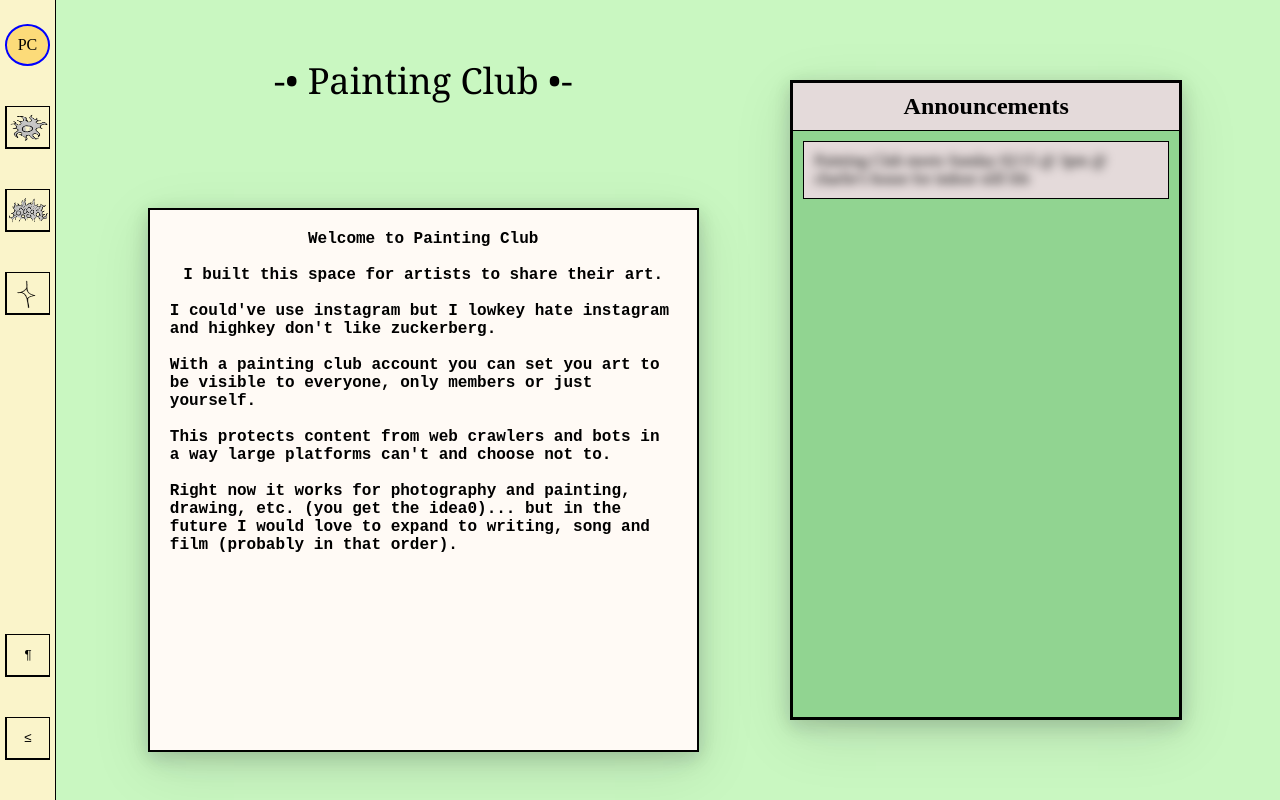
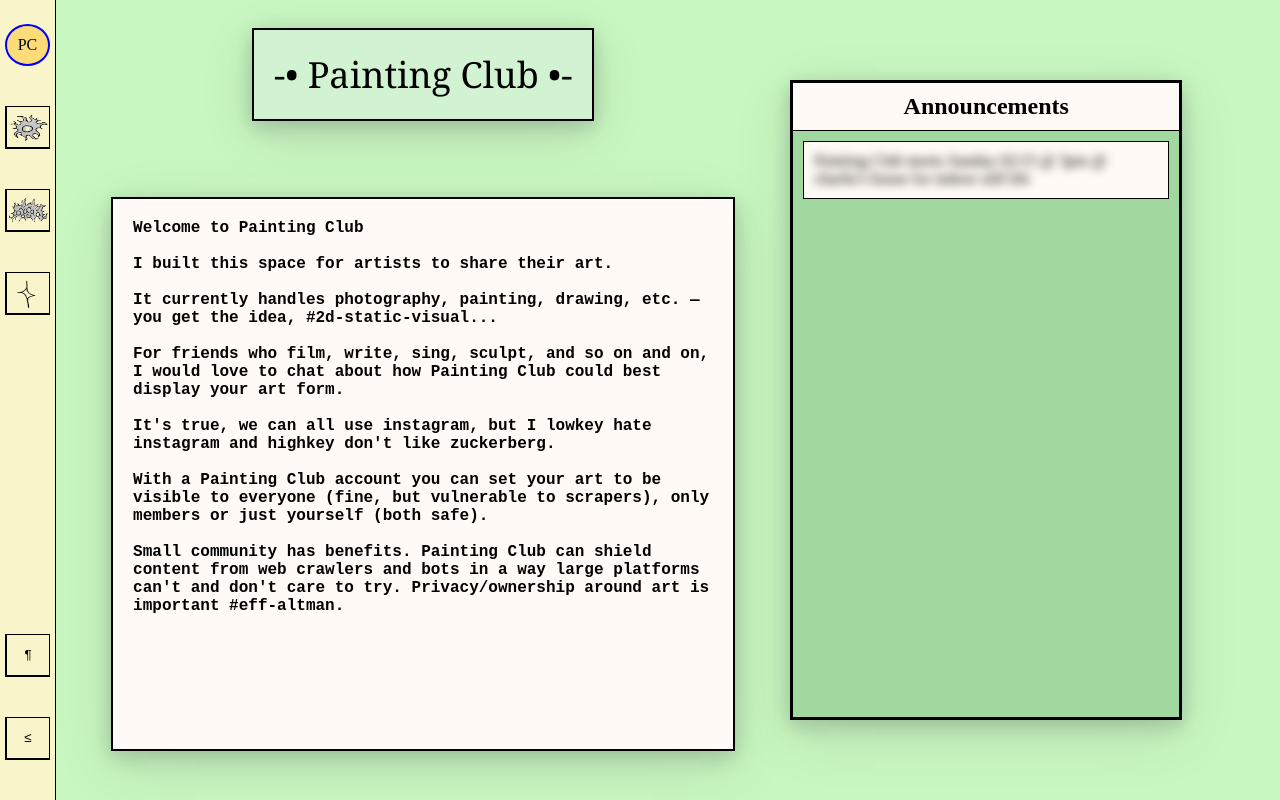
Before and after one commit to polar3197/painting-club, a React (Vite) app in the folder src/ui/: page /home in a window 1280 px wide. Built offline with nearby package versions, Linux system fonts and the light colour scheme; a web font is replaced by a local one.

Commit message:
only admins can create accounts

```diff
--- a/src/ui/src/components/Pages/Home.tsx
+++ b/src/ui/src/components/Pages/Home.tsx
@@ -35,14 +35,17 @@ export default function Home() {
               <br></br>
               <p>I built this space for artists to share their art.</p>
               <br></br>
-              <p>I could've use instagram but I lowkey hate instagram and highkey don't like zuckerberg.</p>
+              <p>It currently handles photography, painting, drawing, etc. — you get the idea, #2d-static-visual...</p>
               <br></br>
-              <p>With a painting club account you can set you art to be visible to everyone, only members or just yourself.</p>
+              <p>For friends who film, write, sing, sculpt, and so on and on, I would love to chat about how Painting Club could best display your art form.</p>
               <br></br>
-              <p>This protects content from web crawlers and bots in a way large platforms can't and choose not to.</p>
+              <p>It's true, we can all use instagram, but I lowkey hate instagram and highkey don't like zuckerberg.</p>
               <br></br>
-              <p>Right now it works for photography and painting, drawing, etc. (you get the idea0)... but in the future I would love to expand to writing, song and film (probably in that order).</p>
+              <p>With a Painting Club account you can set your art to be visible to everyone (fine, but vulnerable to scrapers), only members or just yourself (both safe).</p>
               <br></br>
+              <p>Small community has benefits. Painting Club can shield content from web crawlers and bots in a way large platforms can't and don't care to try. Privacy/ownership around art is important #eff-altman.</p>
+              <br></br>
+
             </div>
           </div>
         </div>
--- a/src/ui/src/styles/announcements.css
+++ b/src/ui/src/styles/announcements.css
@@ -15,7 +15,7 @@
   justify-content: center;
   align-items: center;
   border-bottom: 1px solid black;
-  background-color: rgb(228, 218, 218);
+  background-color: rgb(255, 250, 245);
   padding: 10px;
   margin: 0;
 }
@@ -27,13 +27,13 @@
   gap: 10px;
   padding: 10px;
   overflow-y: auto;
-  background-color: rgb(145, 212, 145);
+  background-color: rgb(160, 216, 160);
 }
 
 .announcement-item {
   border: 1px solid black;
   padding: 10px;
-  background-color: rgb(228, 218, 218);
+  background-color: rgb(255, 250, 245);
   cursor: pointer;
 }
 
--- a/src/ui/src/styles/home.css
+++ b/src/ui/src/styles/home.css
@@ -40,6 +40,10 @@
     font-family: Cambria, Cochin, Georgia, Times, 'Times New Roman', serif;
     font-weight: 500;
     font-size: 36px;
+    padding: 20px;
+    border: 2px solid black;
+    background-color: rgb(210, 243, 210);
+    box-shadow: rgba(17, 17, 26, 0.1) 0px 4px 16px, rgba(17, 17, 26, 0.1) 0px 8px 24px, rgba(17, 17, 26, 0.1) 0px 16px 56px;
 }
 
 .home-left-content {
@@ -48,11 +52,11 @@
     align-items: center;
 
     width: 100%;
-    height: 80%;
+    height: 90%;
 }
 
 .painting-club-message {
-    width: 75%;
+    width: 85%;
     height: 85%;
     background-color: rgb(255, 250, 245);
     border: 2px solid black;
@@ -61,7 +65,7 @@
 
     display: flex;
     flex-direction: column;
-    align-items: center;
+    align-items: flex-start;
     padding: 20px;
     box-shadow: rgba(17, 17, 26, 0.1) 0px 4px 16px, rgba(17, 17, 26, 0.1) 0px 8px 24px, rgba(17, 17, 26, 0.1) 0px 16px 56px;
 }
--- a/src/ui/src/styles/index.css
+++ b/src/ui/src/styles/index.css
@@ -3,3 +3,7 @@
   padding: 0;
   box-sizing: border-box;
 }
+
+html, body, #root {
+  height: 100%;
+}
```
Also changed, not shown: 1 other file (tests, documents, lock files or other folders).
